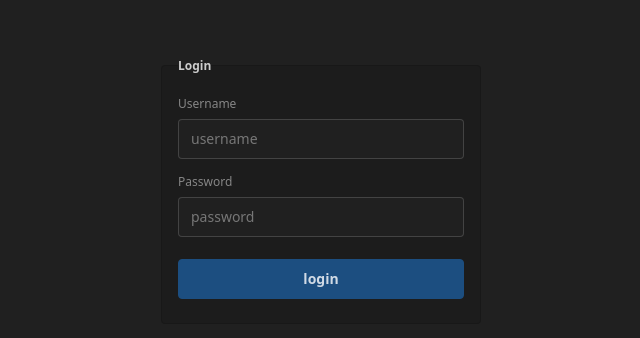
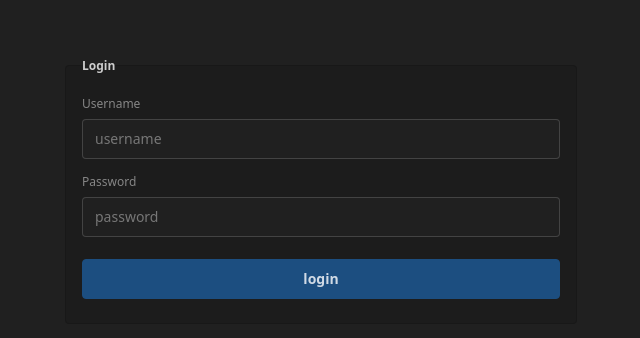
Before and after one commit to Guidjy/ProjectManager.ai, a React (Vite) app in the folder frontend/: page /login in a window 1280 px wide. Shown: the part 214-552 px from the top of the page, without its empty margins (319-959 px from the left). Built offline with nearby package versions, Linux system fonts and the light colour scheme; no server answers.

Commit message:
login page created

```diff
--- a/frontend/src/components/Form.jsx
+++ b/frontend/src/components/Form.jsx
@@ -1,7 +1,7 @@
 export function Form({ fields, onSubmit }) {
   return (
-    <form onSubmit={ (event) => {event.preventDefault(); onSubmit();} }>
-      <fieldset className="fieldset bg-base-200 border-base-300 rounded-box w-xs border p-4">
+    <form className="w-full md:w-xl lg:w-lg mx-10" onSubmit={ (event) => {event.preventDefault(); onSubmit();} }>
+      <fieldset className="fieldset bg-base-200 border-base-300 rounded-box border p-4">
         <legend className="fieldset-legend">Login</legend>
         {fields.map((field, index) => (
           <FormField
@@ -9,6 +9,7 @@ export function Form({ fields, onSubmit }) {
             label={field.label}
             type={field.type}
             placeholder={field.placeholder}
+            onChange={field.onChange}
           />
         ))}
         <button type="submit" className="btn btn-primary my-2">login</button>
@@ -18,11 +19,11 @@ export function Form({ fields, onSubmit }) {
 }
 
 
-export function FormField({label, type, placeholder}) {
+export function FormField({label, type, placeholder, onChange}) {
   return (
     <>
       <label className="label">{label}</label>
-      <input type={type} className="input mb-2" placeholder={placeholder} />
+      <input type={type} onChange={onChange} className="input mb-2 w-full" placeholder={placeholder} />
     </>
   );
 }
--- a/frontend/src/pages/LoginPage.jsx
+++ b/frontend/src/pages/LoginPage.jsx
@@ -2,6 +2,8 @@
 import LoginRegisterLayout from "../layouts/LoginRegisterLayout";
 // components
 import { Form, FormField } from "../components/Form";
+// services
+import { login } from "../services/auth";
 // hooks
 import { useState } from "react";
 
@@ -9,10 +11,11 @@ import { useState } from "react";
 export default function LoginPage() {
 
   const [username, setUsername] = useState("");
+  const [password, setPassword] = useState("");
 
   const fields = [
-    { label: "Username", type: "text", placeholder: "username" },
-    { label: "Password", type: "password", placeholder: "password" },
+    { label: "Username", type: "text", placeholder: "username", onChange: (event) => {setUsername(event.target.value)} },
+    { label: "Password", type: "password", placeholder: "password", onChange: (event) => {setPassword(event.target.value)} },
   ];
 
   return (
@@ -21,7 +24,7 @@ export default function LoginPage() {
         {/* Login form */}
         <Form
         fields={fields}
-        onSubmit={() => {console.log('form submitted');} }
+        onSubmit={() => login(username, password)}
         />
       </LoginRegisterLayout>
     </>
--- /dev/null
+++ b/frontend/src/services/auth.js
@@ -0,0 +1,7 @@
+const apiBaseUrl = import.meta.env.VITE_API_BASE;
+
+export function login(username, password) {
+  console.log('form submitted');
+  console.log(`${username} ${password}`);
+  console.log(apiBaseUrl);
+}
```
Also changed, not shown: 1 other file (tests, documents, lock files or other folders).
